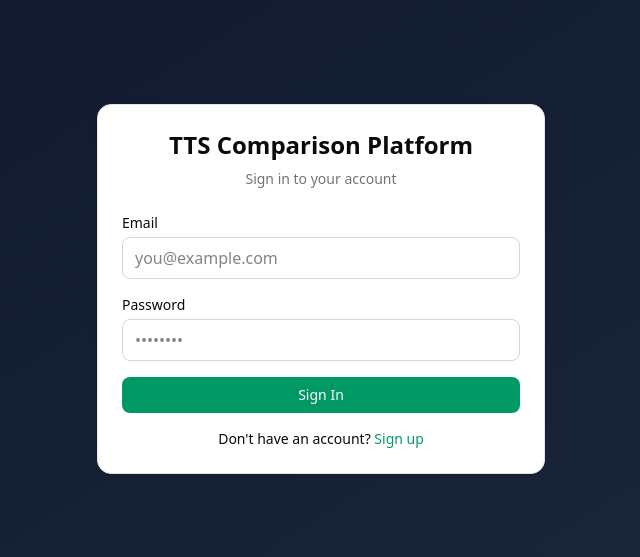
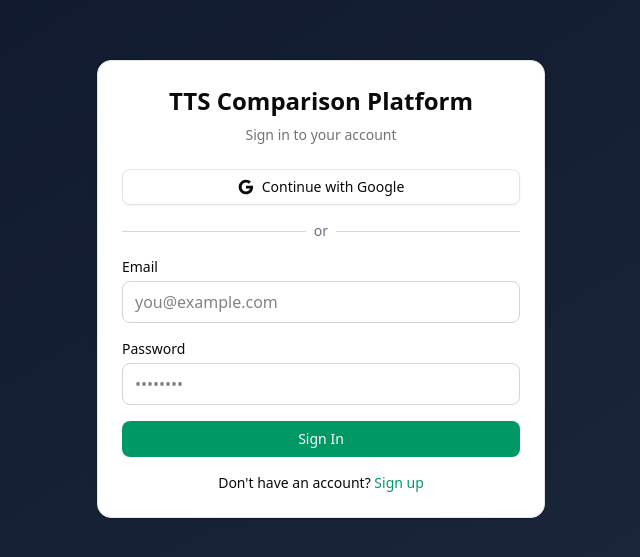
Before and after one commit to shouryamaanjain/luna-vs-11, a Next.js app: page /login in a window 1280 px wide. Shown: the part 111-668 px from the top of the page, without its empty margins (319-959 px from the left). Built offline with nearby package versions, Linux system fonts and the light colour scheme; no server answers.

Commit message:
Add Google OAuth sign-in
- Add signInWithGoogle method to AuthProvider
- Add Google sign-in button to login page
- Create OAuth callback route at /auth/callback
- Update middleware to allow callback route

```diff
--- /dev/null
+++ b/app/auth/callback/route.ts
@@ -0,0 +1,15 @@
+import { NextRequest, NextResponse } from "next/server";
+import { createSupabaseServerClient } from "@/lib/supabase";
+
+export async function GET(request: NextRequest) {
+  const requestUrl = new URL(request.url);
+  const code = requestUrl.searchParams.get("code");
+
+  if (code) {
+    const supabase = createSupabaseServerClient();
+    await supabase.auth.exchangeCodeForSession(code);
+  }
+
+  // Redirect to dashboard after successful authentication
+  return NextResponse.redirect(new URL("/dashboard", request.url));
+}
--- a/app/login/page.tsx
+++ b/app/login/page.tsx
@@ -12,9 +12,10 @@
   const [password, setPassword] = useState("");
   const [error, setError] = useState<string | null>(null);
   const [loading, setLoading] = useState(false);
+  const [googleLoading, setGoogleLoading] = useState(false);
   const [message, setMessage] = useState<string | null>(null);
 
-  const { signIn, signUp } = useAuth();
+  const { signIn, signUp, signInWithGoogle } = useAuth();
   const router = useRouter();
 
   const handleSubmit = async (e: React.FormEvent) => {
@@ -46,6 +47,22 @@
     }
   };
 
+  const handleGoogleSignIn = async () => {
+    setError(null);
+    setGoogleLoading(true);
+    try {
+      const { error } = await signInWithGoogle();
+      if (error) {
+        setError(error.message);
+      }
+      // Redirect happens automatically via OAuth
+    } catch (err) {
+      setError("An unexpected error occurred");
+    } finally {
+      setGoogleLoading(false);
+    }
+  };
+
   return (
     <div className="min-h-screen flex items-center justify-center bg-gradient-to-br from-slate-900 to-slate-800 p-4">
       <Card className="w-full max-w-md">
@@ -58,6 +75,44 @@
           </CardDescription>
         </CardHeader>
         <CardContent>
+          {/* Google Sign In Button */}
+          <Button
+            type="button"
+            variant="outline"
+            className="w-full mb-4 flex items-center justify-center gap-2"
+            onClick={handleGoogleSignIn}
+            disabled={googleLoading || loading}
+          >
+            <svg className="w-5 h-5" viewBox="0 0 24 24">
+              <path
+                fill="currentColor"
+                d="M22.56 12.25c0-.78-.07-1.53-.2-2.25H12v4.26h5.92c-.26 1.37-1.04 2.53-2.21 3.31v2.77h3.57c2.08-1.92 3.28-4.74 3.28-8.09z"
+              />
+              <path
+                fill="currentColor"
+                d="M12 23c2.97 0 5.46-.98 7.28-2.66l-3.57-2.77c-.98.66-2.23 1.06-3.71 1.06-2.86 0-5.29-1.93-6.16-4.53H2.18v2.84C3.99 20.53 7.7 23 12 23z"
+              />
+              <path
+                fill="currentColor"
+                d="M5.84 14.09c-.22-.66-.35-1.36-.35-2.09s.13-1.43.35-2.09V7.07H2.18C1.43 8.55 1 10.22 1 12s.43 3.45 1.18 4.93l2.85-2.22.81-.62z"
+              />
+              <path
+                fill="currentColor"
+                d="M12 5.38c1.62 0 3.06.56 4.21 1.64l3.15-3.15C17.45 2.09 14.97 1 12 1 7.7 1 3.99 3.47 2.18 7.07l3.66 2.84c.87-2.6 3.3-4.53 6.16-4.53z"
+              />
+            </svg>
+            {googleLoading ? "Signing in..." : "Continue with Google"}
+          </Button>
+
+          <div className="relative my-4">
+            <div className="absolute inset-0 flex items-center">
+              <div className="w-full border-t border-gray-300 dark:border-gray-600"></div>
+            </div>
+            <div className="relative flex justify-center text-sm">
+              <span className="px-2 bg-white dark:bg-slate-900 text-gray-500">or</span>
+            </div>
+          </div>
+
           <form onSubmit={handleSubmit} className="space-y-4">
             <div>
               <label htmlFor="email" className="block text-sm font-medium mb-1">
@@ -104,7 +159,7 @@
             <Button
               type="submit"
               className="w-full bg-emerald-600 hover:bg-emerald-700"
-              disabled={loading}
+              disabled={loading || googleLoading}
             >
               {loading ? "Loading..." : isSignUp ? "Sign Up" : "Sign In"}
             </Button>
--- a/components/AuthProvider.tsx
+++ b/components/AuthProvider.tsx
@@ -10,6 +10,7 @@
   loading: boolean;
   signIn: (email: string, password: string) => Promise<{ error: Error | null }>;
   signUp: (email: string, password: string) => Promise<{ error: Error | null }>;
+  signInWithGoogle: () => Promise<{ error: Error | null }>;
   signOut: () => Promise<void>;
 }
 
@@ -58,6 +59,16 @@
     return { error: error as Error | null };
   };
 
+  const signInWithGoogle = async () => {
+    const { error } = await supabase.auth.signInWithOAuth({
+      provider: "google",
+      options: {
+        redirectTo: `${window.location.origin}/auth/callback`,
+      },
+    });
+    return { error: error as Error | null };
+  };
+
   const signOut = async () => {
     await supabase.auth.signOut();
   };
@@ -70,6 +81,7 @@
         loading,
         signIn,
         signUp,
+        signInWithGoogle,
         signOut,
       }}
     >
--- a/middleware.ts
+++ b/middleware.ts
@@ -34,7 +34,7 @@
   } = await supabase.auth.getUser();
 
   // Define public routes that don't require authentication
-  const publicRoutes = ["/login", "/api/"];
+  const publicRoutes = ["/login", "/api/", "/auth/callback"];
   const isPublicRoute = publicRoutes.some((route) =>
     request.nextUrl.pathname.startsWith(route)
   );
```
